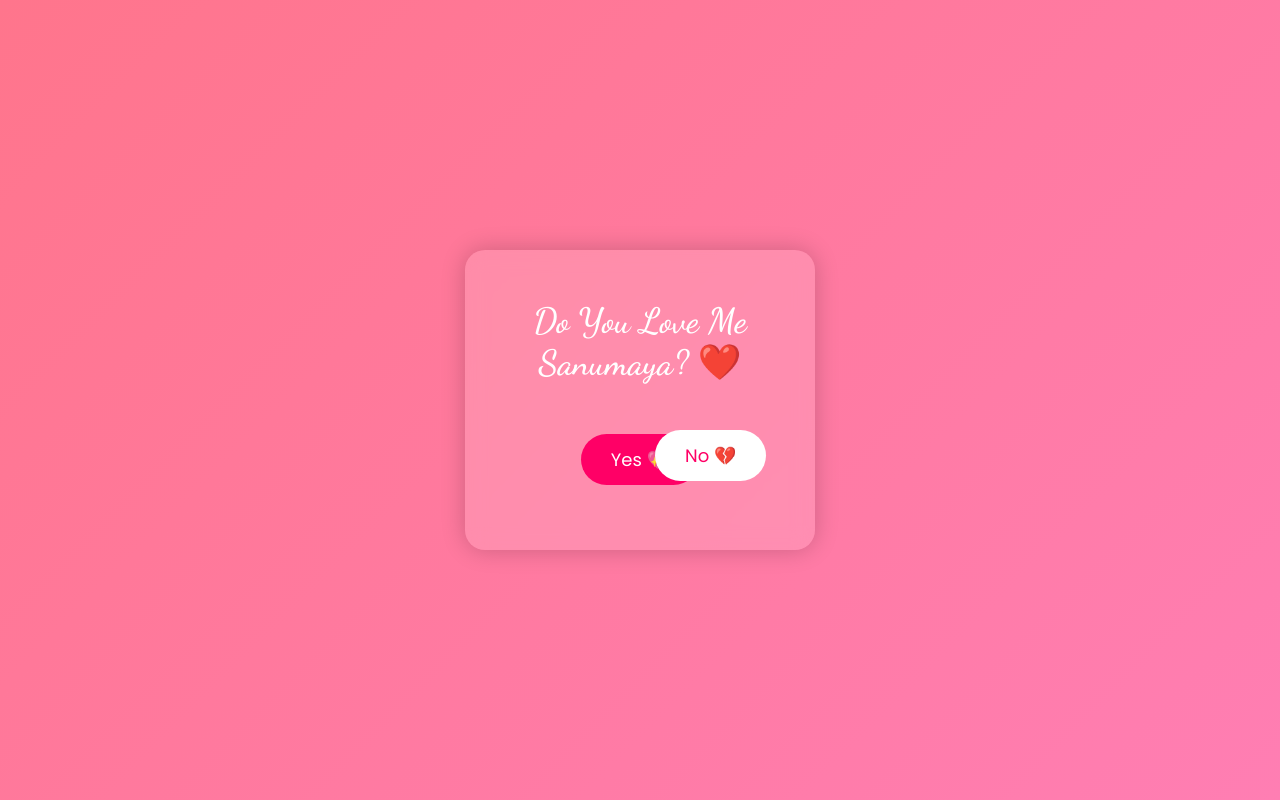
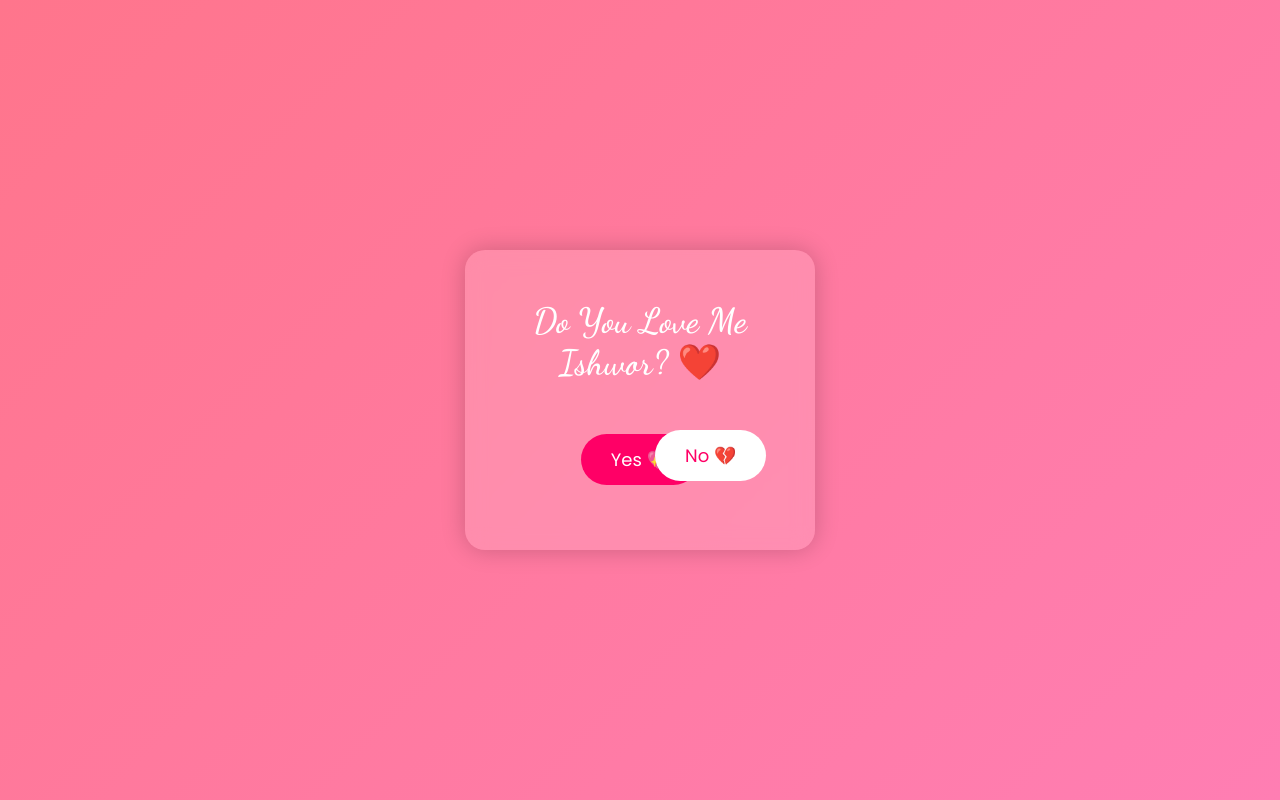
Before and after one commit to rahulchhetri-maker/Love, a plain HTML site: page index.html in a window 1280 px wide. Drawn offline with Linux system fonts and the light colour scheme.

Commit message:
change in name

```diff
--- a/index.html
+++ b/index.html
@@ -105,7 +105,7 @@ h1{
 <body>
 
 <div class="container" id="mainPage">
-    <h1>Do You Love Me Sanumaya? ❤️</h1>
+    <h1>Do You Love Me Ishwor? ❤️</h1>
     <button class="btn yes" onclick="showLove()">Yes 💖</button>
     <button class="btn no" id="noBtn" style="top:170px; left:180px;">No 💔</button>
 </div>
```
